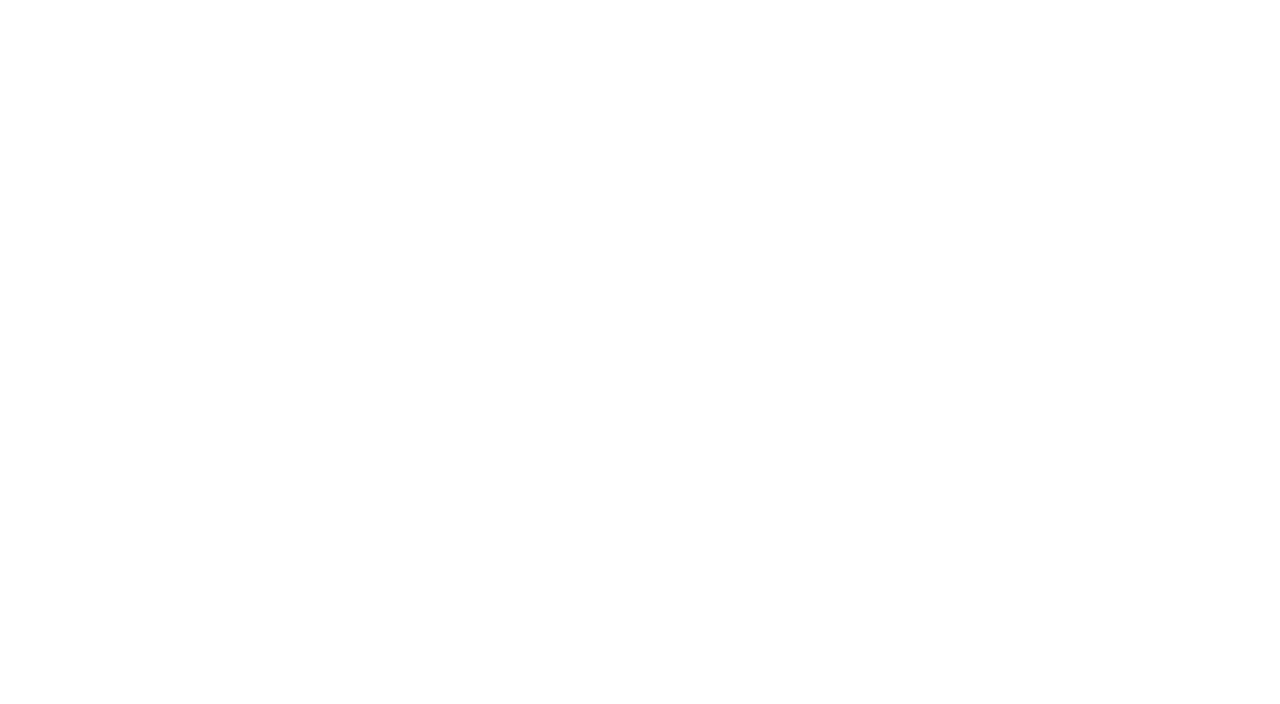
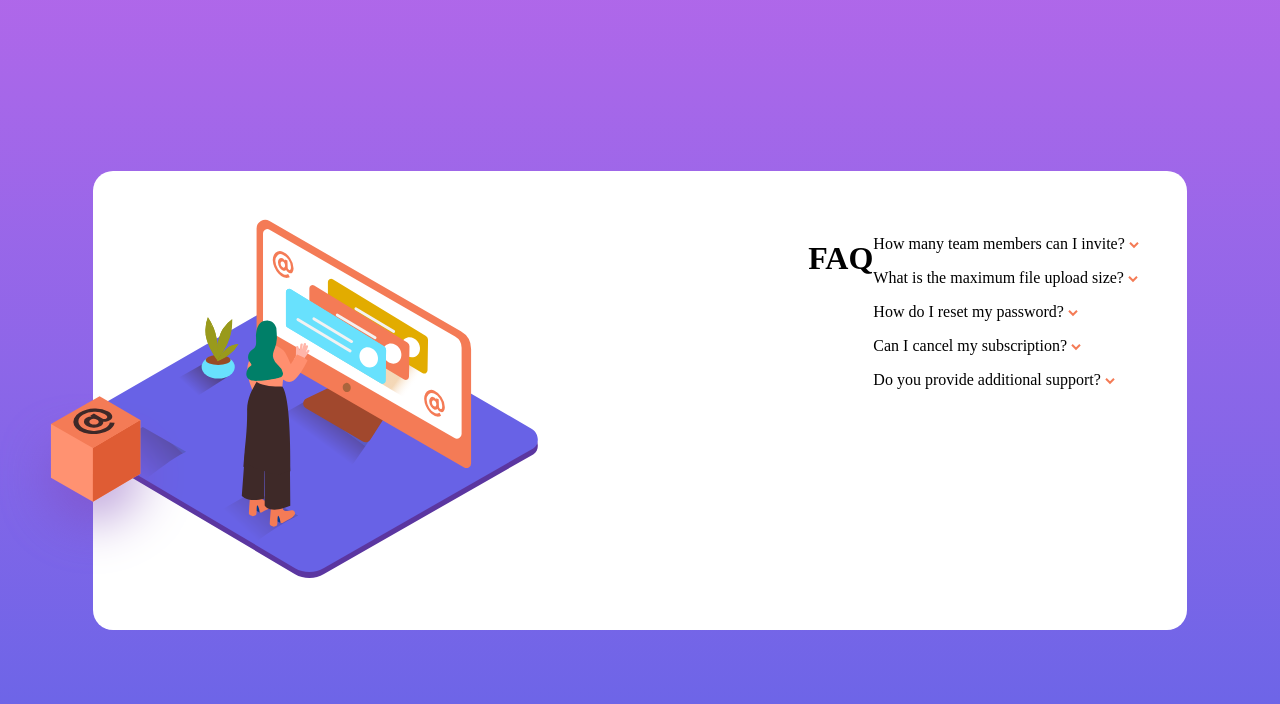
Before and after one commit to luckyayush777/FAQAccordion, a plain HTML site: page index.html in a window 1280 px wide. Drawn offline with Linux system fonts and the light colour scheme.

Commit message:
Added starter template, some css

```diff
--- a/index.html
+++ b/index.html
@@ -4,10 +4,41 @@
     <meta charset="UTF-8">
     <meta name="viewport" content="width=device-width, initial-scale=1.0">
     <meta http-equiv="X-UA-Compatible" content="ie=edge">
-    <title>HTML 5 Boilerplate</title>
+    <title>FAQ Accordion</title>
     <link rel="stylesheet" href="style.css">
   </head>
   <body>
+    <div id="MainBox">
+        <div id="ImageBox">
+            <img src="images/illustration-woman-online-desktop.svg">
+            <img src="images/illustration-box-desktop.svg">
+        </div>
+    <h1>
+        FAQ
+    </h1>
+    <div>
+        <p>
+            How many team members can I invite?
+            <img src="images/icon-arrow-down.svg">
+        </p>
+        <p>
+            What is the maximum file upload size?
+            <img src="images/icon-arrow-down.svg">
+        </p>
+        <p>
+            How do I reset my password?
+            <img src="images/icon-arrow-down.svg">
+        </p>
+        <p>
+            Can I cancel my subscription?
+            <img src="images/icon-arrow-down.svg">
+        </p>
+        <p>
+            Do you provide additional support?
+            <img src="images/icon-arrow-down.svg">
+        </p>
+    </div>
+    </div>
 	<script src="main.js"></script>
   </body>
 </html>
--- a/style.css
+++ b/style.css
@@ -0,0 +1,32 @@
+html{
+    height: 100%;
+}
+
+body{
+    display: flex;
+    align-items: center;
+    justify-content: center;
+    height : 100%;
+    margin : 0;
+    background-repeat: no-repeat;
+    background-attachment: fixed;
+    background-image: linear-gradient(hsl(273, 75%, 66%), hsl(240, 73%, 65%));
+}
+
+#MainBox{
+    display: flex;
+    grid-template-columns: 50% 50%;
+    width: max-content;
+    background-color: white;
+    border-radius: 20px;
+    padding : 3em;
+}
+
+#ImageBox :nth-child(even){
+    transform: translate(-617px, 0px);
+}
+
+#ImageBox :nth-child(odd)
+{
+    transform: translate(-75px, 0px);
+}
```
